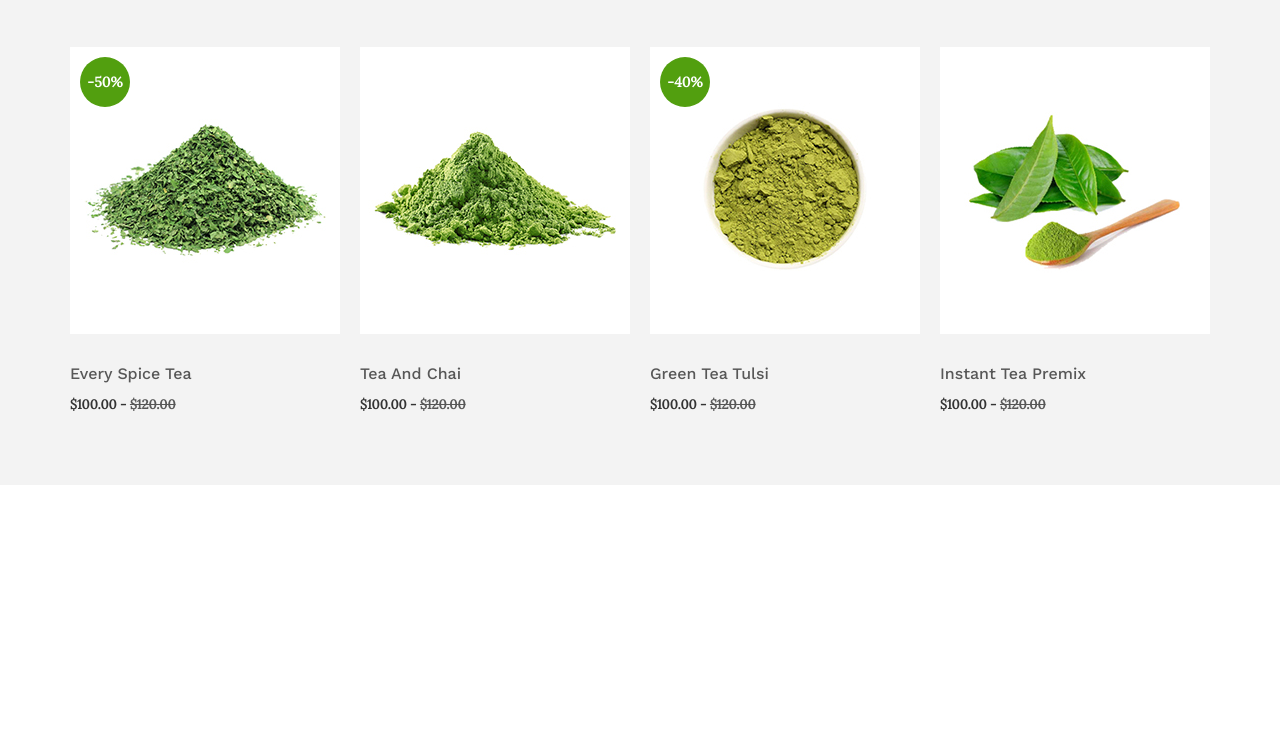
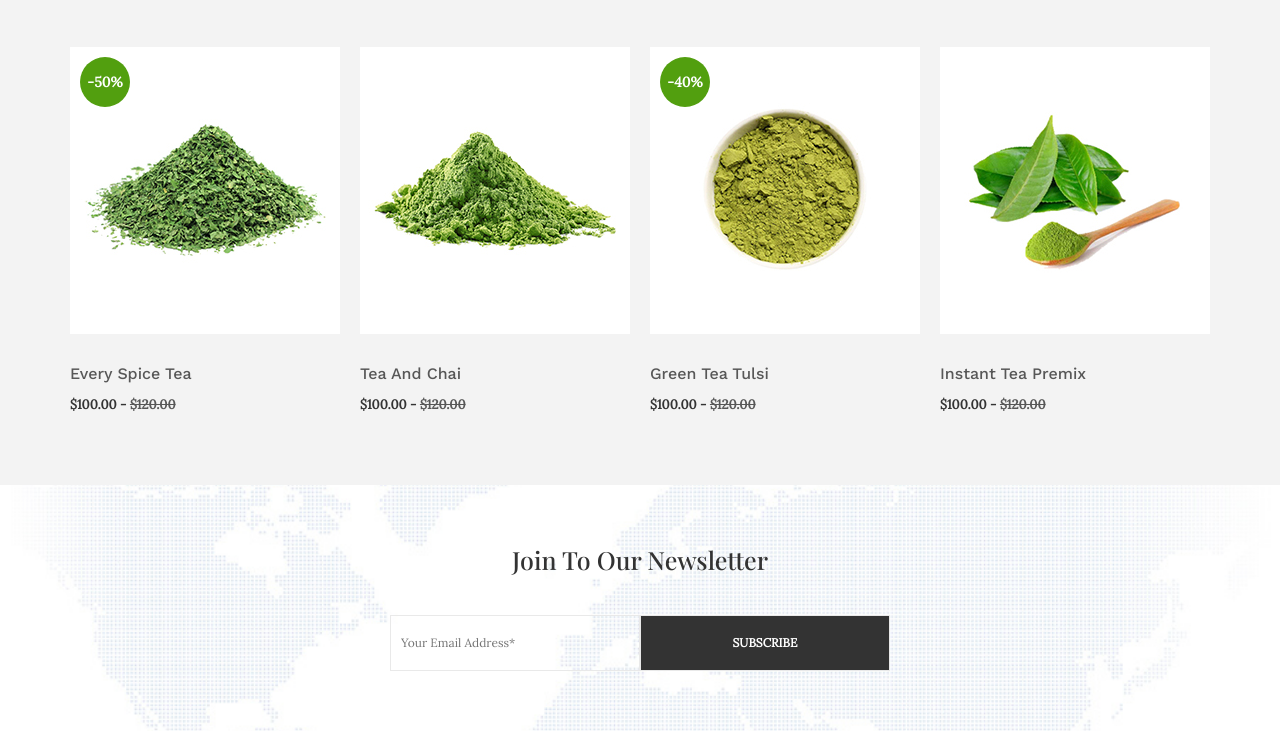
Before and after one commit to Nisanech/SabujCha-Te, a plain HTML site: page index.html in a window 1280 px wide. Shown: the part 2556-3287 px from the top of the page. Before the commit the page ends 3041 px from the top, so only its background shows below. Drawn offline with nearby package versions, Linux system fonts and the light colour scheme.

Commit message:
Se finaliza la sección -Newsletter-

```diff
--- a/css/estilos.css
+++ b/css/estilos.css
@@ -51,7 +51,7 @@ img {
     background-color: #FFFFFF;
 }
 
-[class*="btn"] {
+/* [class*="btn"] {
     text-decoration: none;
     text-align: center;
     display: inline-block;
@@ -62,7 +62,7 @@ img {
     font-weight: bold;
     font-size: 1.5rem;
     margin-top: .5rem;
-}
+} */
 
 [class*="heading"] {
     text-align: center;
@@ -587,3 +587,86 @@ img {
         max-width: 25%;
     }
 }
+
+/** Newsletter **/
+.newsletter {
+    background-image: url(../img/bg-2.jpg);
+    background-repeat: no-repeat;
+    background-position: center center;
+    background-size: cover;
+    margin: 0;
+    padding: 6rem 2rem;
+    display: flex;
+    flex-direction: column;
+    align-items: center;
+}
+
+.suscribirse {
+    margin-top: 4rem;
+    display: flex;
+    flex-direction: column;
+}
+
+@media (min-width: 640px) {
+    .suscribirse {
+        flex-direction: row;
+    }
+}
+
+@media (min-width: 1440px) {
+    .suscribirse {
+        margin-top: 6rem;
+    }
+}
+
+.suscribirse__input {
+    display: inline-block;
+    padding: 2rem 1rem;
+    background-color: transparent;
+    border: 1px solid #E9E9E9;
+    width: 25rem;
+    color: var(--gris);
+    font-size: 1.2rem;
+}
+
+@media (min-width: 480px) {
+    .suscribirse__input {
+        width: 30rem;
+    }
+}
+
+@media (min-width: 640px) {
+    .suscribirse__input {
+        width: 25rem;
+    }
+}
+
+@media (min-width: 1440px) {
+    .suscribirse__input {
+        padding: 2rem;
+        font-size: 1.6rem;
+        width: 30rem;
+    }
+}
+
+.suscribirse__input--email {
+    margin-bottom: 2rem;
+}
+
+@media (min-width: 640px) {
+    .suscribirse__input--email {
+        margin-bottom: 0;
+    }
+}
+
+.suscribirse__input--btn {
+    background-color: var(--negro);
+    text-transform: uppercase;
+    color: #FFFFFF;
+    font-weight: bold;
+    cursor: pointer;
+}
+
+.suscribirse__input--btn:hover {
+    background-color: var(--colorPrincipal);
+}
--- a/index.html
+++ b/index.html
@@ -243,5 +243,16 @@
             </div> <!-- /Producto -->
         </div> <!-- Productos Galería -->
     </section> <!--* /New Products *-->
+
+    <!--* Newsletter *-->
+    <section class="newsletter">
+        <h2 class="newsletter__heading">Join to our Newsletter</h2>
+
+        <div class="suscribirse">
+            <input type="email" class="suscribirse__input suscribirse__input--email" placeholder="Your Email Address*">
+
+            <input type="submit" class="suscribirse__input suscribirse__input--btn" value="Subscribe">
+        </div>
+    </section> <!--* Newsletter *-->
 </body>
 </html>
```
